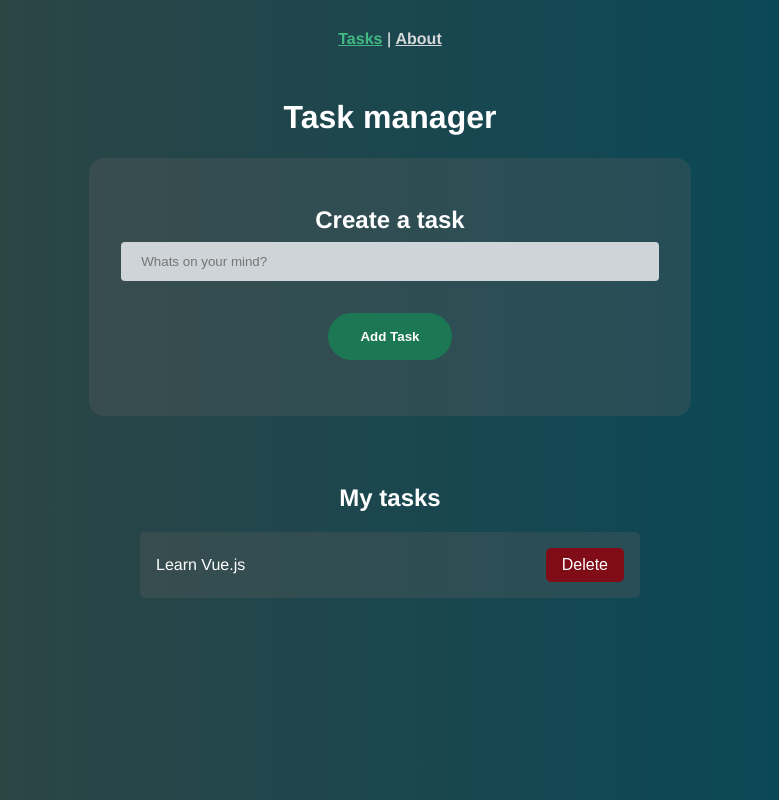
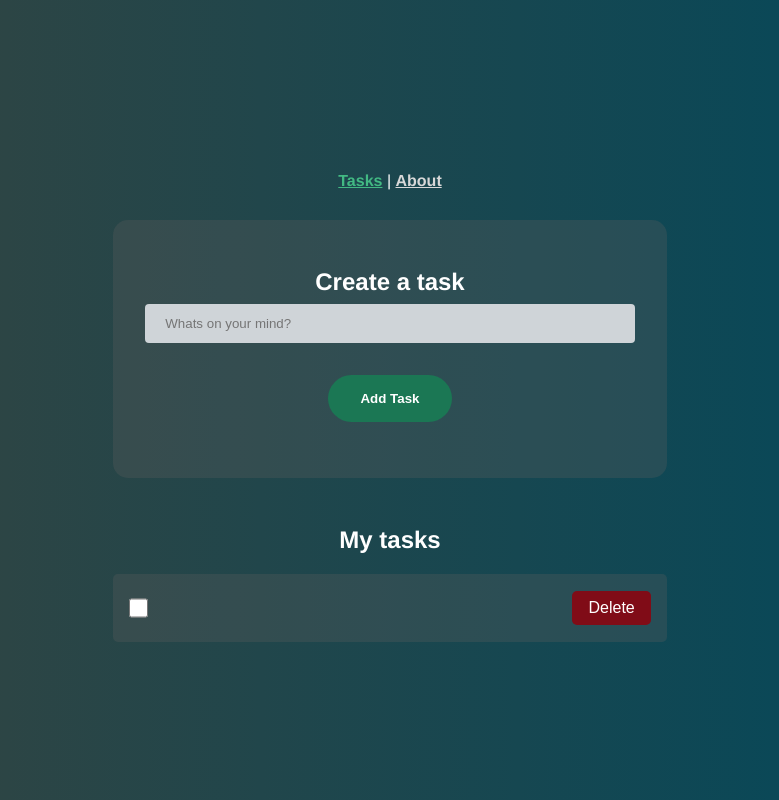
Before and after one commit to denniskjellin/vue3-todo, a Vue app: page /#/ in a window 1280 px wide. Shown: the whole page, without its empty margins (250-1029 px from the left). Built offline with nearby package versions, Linux system fonts and the light colour scheme.

Commit message:
complete

```diff
--- a/src/App.vue
+++ b/src/App.vue
@@ -31,6 +31,10 @@ body {
   box-sizing: border-box;
   background: linear-gradient(to right, #37443f, #00495d);
   height: 100vh;
+  display: flex;
+    flex-direction: column;
+    justify-content: center;
+    align-items: center;
 }
 
 nav {
--- a/src/components/AddTodo.vue
+++ b/src/components/AddTodo.vue
@@ -11,8 +11,11 @@
     <div class="todo-container">
       <h2 v-if="todos.length > 0">My tasks</h2>
       <ul v-if="todos.length > 0">
-        <li v-for="todo in todos" :key="todo.id">
-          {{ todo.text }}
+        <li v-for="todo in todos" :key="todo.id" :class="{ 'done': todo.completed }">
+          <div class="task-item">
+            <input class="checkmark" type="checkbox" v-model="todo.completed" @change="toggleTaskCompletion(todo)">
+            <span>{{ todo.text }}</span>
+          </div>
           <button class="delete-button" @click="deleteTodo(todo.id)">Delete</button>
         </li>
       </ul>
@@ -26,38 +29,58 @@ import { ref, onMounted } from 'vue'
 export default {
   setup() {
     let id = 0
-    const newTodo = ref('')
-    const todos = ref([
-      { id: id++, text: 'Learn Vue.js' },
+    const newTodo = ref('') // Represents the input value for a new todo item
+    const todos = ref([ // Represents the list of todo items
+      {},
     ])
 
     onMounted(() => {
       const savedTodos = JSON.parse(localStorage.getItem('todos'))
       if (savedTodos) {
-        todos.value = savedTodos
+        todos.value = savedTodos // Restores the saved todos from local storage
       }
     })
 
+    /**
+     * Adds a new todo item to the list of todos
+     */
     function addTodo() {
-      todos.value.push({ id: id++, text: newTodo.value })
-      newTodo.value = ''
-      saveTodos()
+      todos.value.push({ id: id++, text: newTodo.value, completed: false }) // Pushes a new todo object to the todos array
+      newTodo.value = '' // Resets the input value for a new todo item
+      saveTodos() // Saves the updated todos to local storage
     }
 
+    /**
+     * Deletes a todo item from the list of todos
+     * @param {number} todoId - The ID of the todo item to be deleted
+     */
     function deleteTodo(todoId) {
-      todos.value = todos.value.filter(todo => todo.id !== todoId)
-      saveTodos()
+      todos.value = todos.value.filter(todo => todo.id !== todoId) // Filters out the todo item with the specified ID
+      saveTodos() // Saves the updated todos to local storage
     }
 
+    /**
+     * Toggles the completion status of a todo item
+     * @param {object} todo - The todo item to toggle completion status for
+     */
+    function toggleTaskCompletion(todo) {
+      // TODO: Implement toggleTaskCompletion logic
+      saveTodos() // Saves the updated todos to local storage
+    }
+
+    /**
+     * Saves the todos to local storage
+     */
     function saveTodos() {
-      localStorage.setItem('todos', JSON.stringify(todos.value))
+      localStorage.setItem('todos', JSON.stringify(todos.value)) // Converts the todos array to JSON and saves it to local storage
     }
 
     return {
       newTodo,
       addTodo,
       todos,
-      deleteTodo
+      deleteTodo,
+      toggleTaskCompletion
     }
   }
 }
@@ -65,9 +88,7 @@ export default {
 
 <style>
 .container {
-  display: flex;
-  flex-direction: column;
-  align-items: center;
+  padding: 0 1rem;
 }
 
 form {
@@ -98,7 +119,7 @@ label {
   padding: 1rem 2rem;
   border-radius: 25px;
   border: none;
-  margin: 1.5rem;
+  margin: 1.5rem 0;
   font-weight: bold;
   transition: ease-in-out 0.2s;
 }
@@ -109,7 +130,7 @@ label {
 
 .todo-container {
   margin-top: 3rem;
-    width: 500px;
+  width: 100%;
 }
 
 ul {
@@ -118,18 +139,36 @@ label {
 }
 
 li {
+  display: flex;
+  align-items: center;
+  justify-content: space-between;
   background-color: rgba(95, 95, 95, 0.303);
   margin-bottom: 0.5rem;
   padding: 1rem;
   border-radius: 5px;
-    display: flex;
-    align-items: center;
-    justify-content: space-between;
+}
+
+.done {
+  color: rgb(149, 149, 149);
+}
+
+.done span {
+  text-decoration: line-through;
+}
+
+span {
+  margin-left: 1rem;
 }
 
 li:hover {
   background-color: rgba(82, 81, 81, 0.303);
 }
+
+.task-item {
+  display: flex;
+  align-items: center;
+}
+
 .delete-button {
   background-color: #800c17;
   color: white;
@@ -144,4 +183,16 @@ label {
 .delete-button:hover {
   background-color: #660a13;
 }
+
+.checkmark {
+  height: 1.2rem;
+  width: 1.2rem;
+  background-color: #eee;
+}
+
+@media screen and (min-width: 768px) {
+  .container {
+    max-width: 600px;
+  }
+}
 </style>
--- a/src/components/HelloWorld.vue
+++ b/src/components/HelloWorld.vue
@@ -1,32 +1,7 @@
 <template>
   <div class="hello">
     <h1>{{ msg }}</h1>
-    <p>
-      For a guide and recipes on how to configure / customize this project,<br>
-      check out the
-      <a href="https://cli.vuejs.org" target="_blank" rel="noopener">vue-cli documentation</a>.
-    </p>
-    <h3>Installed CLI Plugins</h3>
-    <ul>
-      <li><a href="https://github.com/vuejs/vue-cli/tree/dev/packages/%40vue/cli-plugin-babel" target="_blank" rel="noopener">babel</a></li>
-      <li><a href="https://github.com/vuejs/vue-cli/tree/dev/packages/%40vue/cli-plugin-router" target="_blank" rel="noopener">router</a></li>
-    </ul>
-    <h3>Essential Links</h3>
-    <ul>
-      <li><a href="https://vuejs.org" target="_blank" rel="noopener">Core Docs</a></li>
-      <li><a href="https://forum.vuejs.org" target="_blank" rel="noopener">Forum</a></li>
-      <li><a href="https://chat.vuejs.org" target="_blank" rel="noopener">Community Chat</a></li>
-      <li><a href="https://twitter.com/vuejs" target="_blank" rel="noopener">Twitter</a></li>
-      <li><a href="https://news.vuejs.org" target="_blank" rel="noopener">News</a></li>
-    </ul>
-    <h3>Ecosystem</h3>
-    <ul>
-      <li><a href="https://router.vuejs.org" target="_blank" rel="noopener">vue-router</a></li>
-      <li><a href="https://vuex.vuejs.org" target="_blank" rel="noopener">vuex</a></li>
-      <li><a href="https://github.com/vuejs/vue-devtools#vue-devtools" target="_blank" rel="noopener">vue-devtools</a></li>
-      <li><a href="https://vue-loader.vuejs.org" target="_blank" rel="noopener">vue-loader</a></li>
-      <li><a href="https://github.com/vuejs/awesome-vue" target="_blank" rel="noopener">awesome-vue</a></li>
-    </ul>
+    <p><a href="mailto:denniskjellin@hotmail.com">denniskjellin@hotmail.com</a></p>
   </div>
 </template>
 
--- a/src/views/AboutView.vue
+++ b/src/views/AboutView.vue
@@ -1,8 +1,8 @@
 <template>
   <div class="about">
-    <h1>This is an about page</h1>
+    <h1>A simple todo app with localStorage</h1>
     <img alt="Vue logo" src="../assets/logo.png">
-    <HelloWorld msg="Welcome to Your Vue.js App" />
+    <HelloWorld msg="Created by Dennis Kjellin" />
   </div>
 </template>
 
--- a/src/views/TodosView.vue
+++ b/src/views/TodosView.vue
@@ -1,6 +1,5 @@
 <template>
   <div>
-    <h1>Task manager</h1>
     <AddTodo />
   </div>
 </template>
```
Lines whose indentation alone changed are shown as unchanged.
